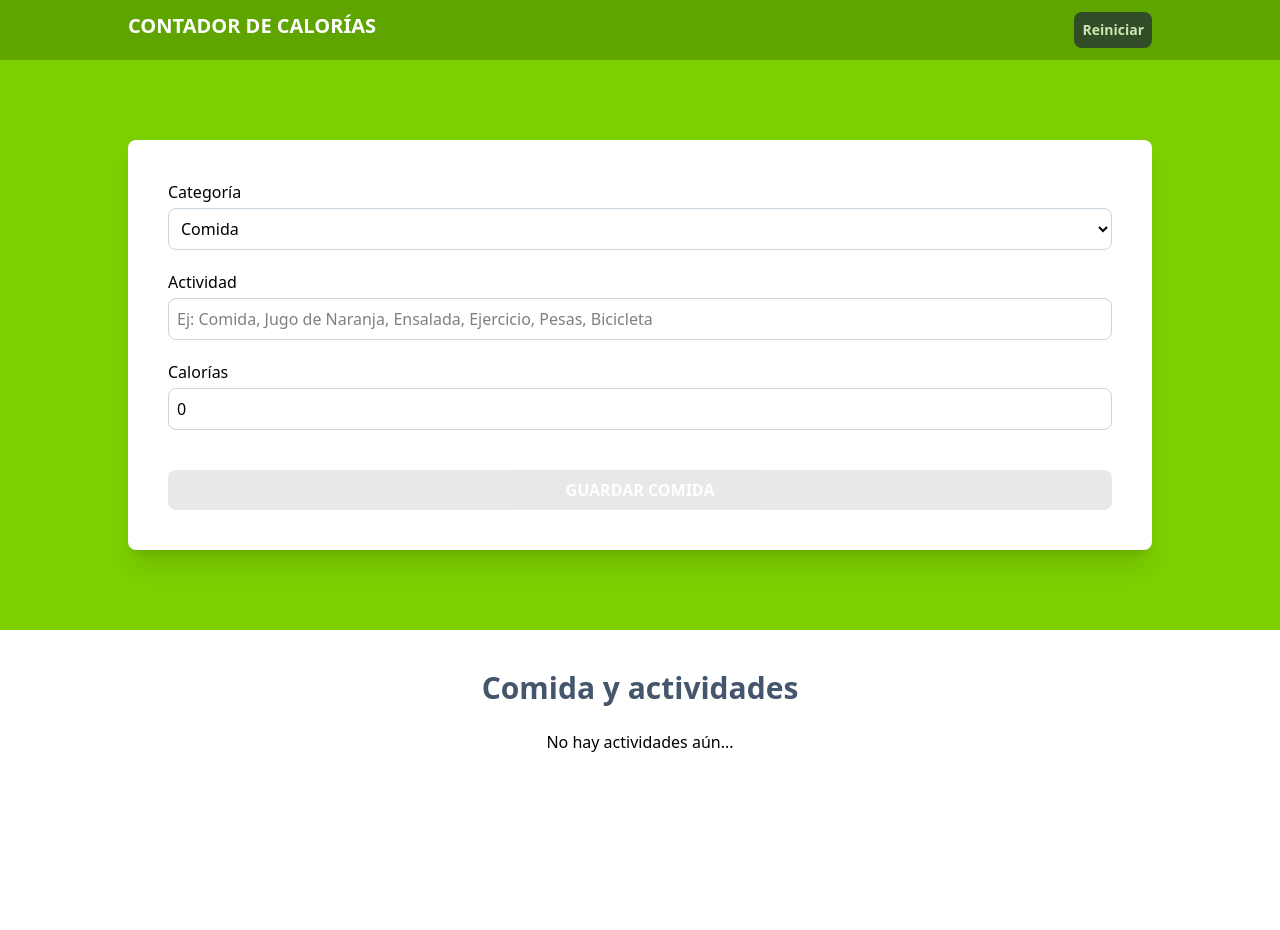
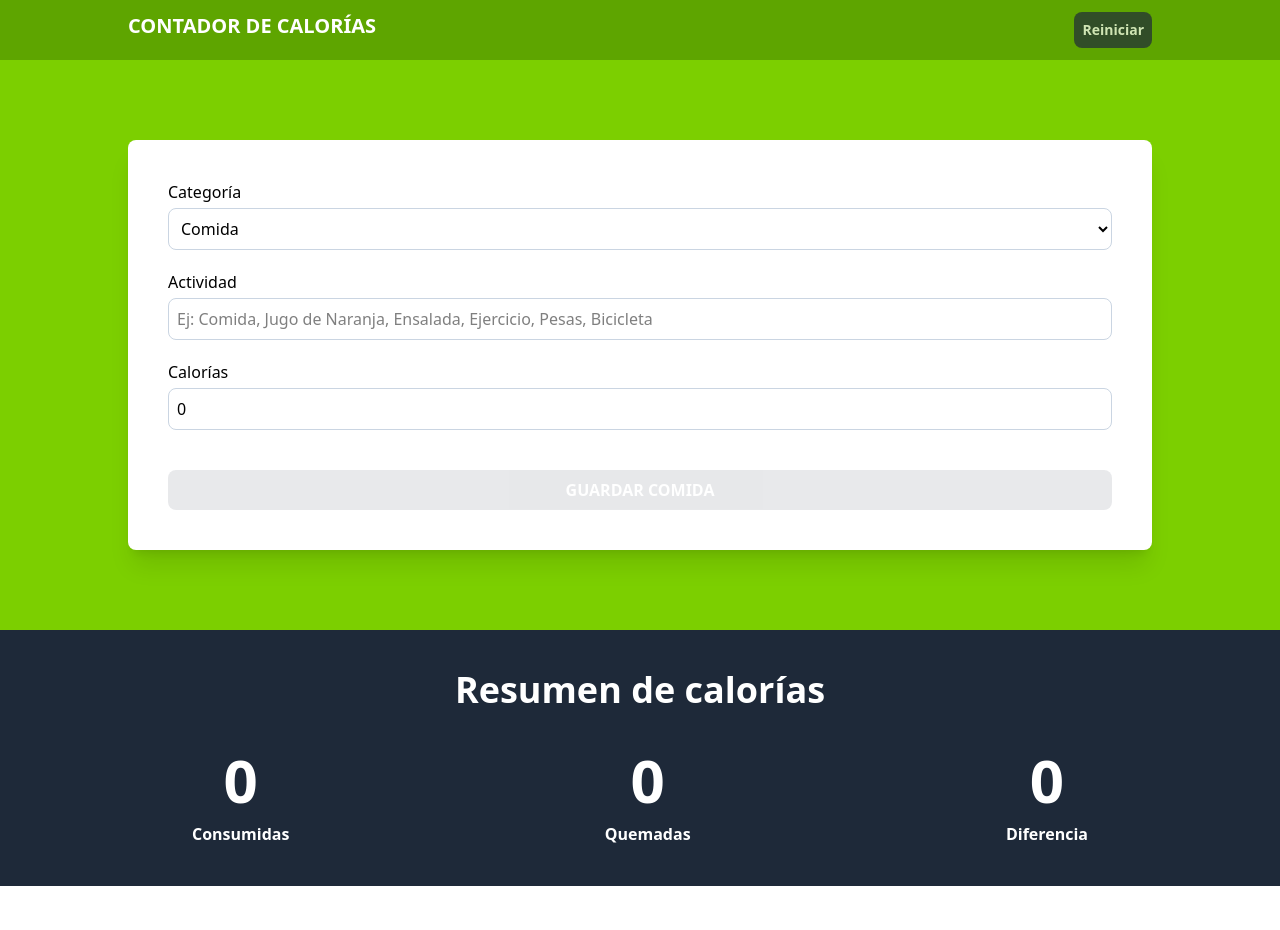
Before and after one commit to lorelvis-santos/calorie-tracker, a React app: page / in a window 1280 px wide. Shown: the top 930 px of the page. Before the commit the page ends 800 px from the top, so only its background shows below. Built offline with nearby package versions, Linux system fonts and the light colour scheme; the HTML template or start-up script is replaced by a standard one.

Commit message:
feat: add CalorieTracker component to display calorie summary and integrate with App

```diff
--- a/src/App.tsx
+++ b/src/App.tsx
@@ -2,6 +2,7 @@ import { useEffect, useReducer, useMemo } from "react";
 import Form from "./components/Form";
 import { activityReducer, initialState } from "./reducers/activityReducer";
 import { ActivitiesList } from "./components/ActivitiesList";
+import CalorieTracker from "./components/CalorieTracker";
 
 function App() {
   const [state, dispatch] = useReducer(activityReducer, initialState);
@@ -38,6 +39,14 @@ function App() {
         </div>
       </section>
 
+      <section className="bg-gray-800 py-10">
+        <div className="max-w-4xl mx-auto">
+          <CalorieTracker
+            activities={state.activities}
+          />
+        </div>
+      </section>
+
       <section className="p-10 mx-auto max-w-4xl">
         <ActivitiesList
           activities={state.activities}
--- /dev/null
+++ b/src/components/CalorieDisplay.tsx
@@ -0,0 +1,13 @@
+type CalorieDisplayProps = {
+    calories: number,
+    text: string
+}
+
+export default function CalorieDisplay({calories, text} : CalorieDisplayProps) {
+  return (
+    <p className="font-bold rounded-full text-white grid grid-cols-1 gap-3 text-center">
+        <span className="text-6xl font-black">{calories}</span>
+        {text}
+    </p>
+  )
+}
--- /dev/null
+++ b/src/components/CalorieTracker.tsx
@@ -0,0 +1,36 @@
+import { useMemo } from "react";
+import type { Activity } from "../types"
+import CalorieDisplay from "./CalorieDisplay";
+
+type CalorieTrackerProps = {
+    activities: Activity[];
+}
+
+export default function CalorieTracker({ activities } : CalorieTrackerProps) {
+  const consumedCalories = useMemo(() => activities.reduce((total, activity) => activity.category === 1 ? total + activity.calories : total, 0), [activities]);
+
+  const burnedCalories = useMemo(() => activities.reduce((total, activity) => activity.category === 2 ? total + activity.calories : total, 0), [activities]);
+
+  const netCalories = useMemo(() => consumedCalories - burnedCalories, [consumedCalories, burnedCalories])
+
+  return (
+    <>
+      <h2 className="text-4xl font-black text-white text-center">Resumen de calorías</h2>
+
+      <div className="flex flex-col items-center md:flex-row md: justify-between gap-5 mt-10">
+        <CalorieDisplay
+          calories={consumedCalories}
+          text="Consumidas"
+        />
+        <CalorieDisplay
+          calories={burnedCalories}
+          text="Quemadas"
+        />
+        <CalorieDisplay
+          calories={netCalories}
+          text="Diferencia"
+        />
+      </div>
+    </>
+  )
+}
```
